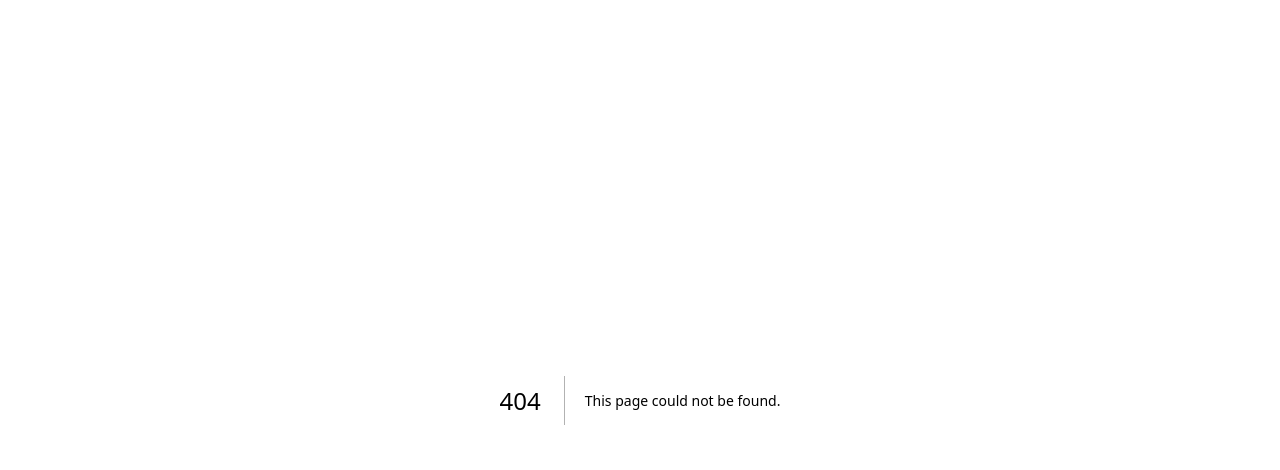
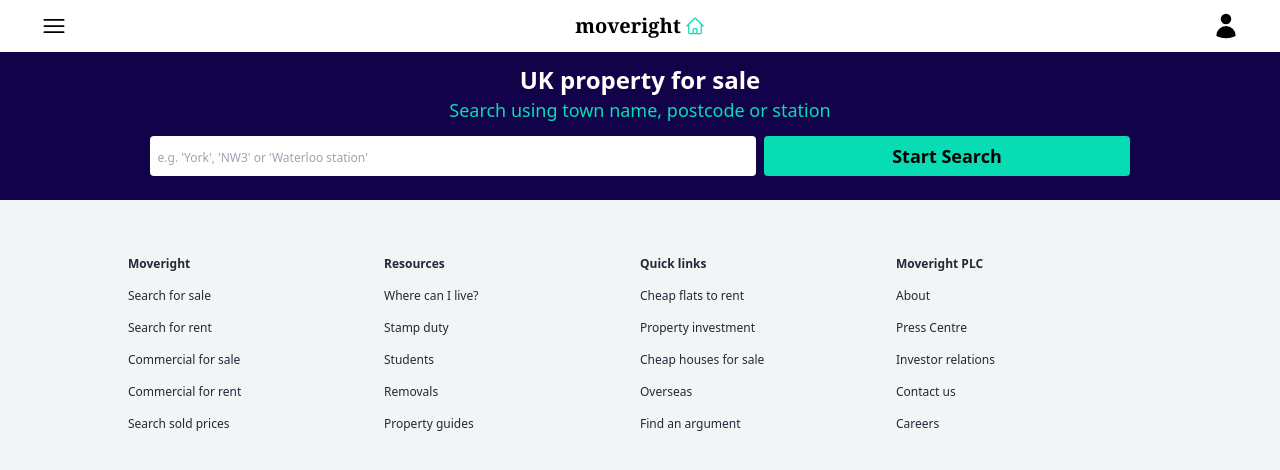
Before and after one commit to jonnyabrams/moveright, a Next.js app: page /sale-search in a window 1280 px wide. Before the commit this address had no page. Shown: the top 470 px of the page. Built offline with nearby package versions, Linux system fonts and the light colour scheme.

Commit message:
feat: SaleSearch page

```diff
--- /dev/null
+++ b/components/Search.tsx
@@ -0,0 +1,28 @@
+interface IProps {
+  title: string;
+}
+
+const Search = ({ title }: IProps) => {
+  return (
+    <div className="flex flex-col justify-center items-center p-3 bg-[#120249]">
+      <h1 className="text-white font-bold text-lg md:text-2xl">
+        UK property for {title}
+      </h1>
+      <p className="text-[#08dcb5] text-xs md:text-lg">
+        Search using town name, postcode or station
+      </p>
+      <div className="flex space-x-2 p-3 w-[80%]">
+        <input
+          className="placeholder:text-xs flex-4 p-2 rounded flex-grow outline-none"
+          type="text"
+          placeholder="e.g. 'York', 'NW3' or 'Waterloo station'"
+        />
+        <button className="bg-[#08dcb5] h-10 font-bold rounded cursor-pointer flex-1 text-xs p-1 md:text-lg">
+          Start Search
+        </button>
+      </div>
+    </div>
+  );
+};
+
+export default Search;
--- /dev/null
+++ b/pages/sale-search.tsx
@@ -0,0 +1,15 @@
+import Footer from "../components/Footer";
+import Header from "../components/Header";
+import Search from "../components/Search";
+
+const SaleSearch = () => {
+  return (
+    <div>
+      <Header />
+        <Search title="sale" />
+      <Footer />
+    </div>
+  );
+};
+
+export default SaleSearch;
```
